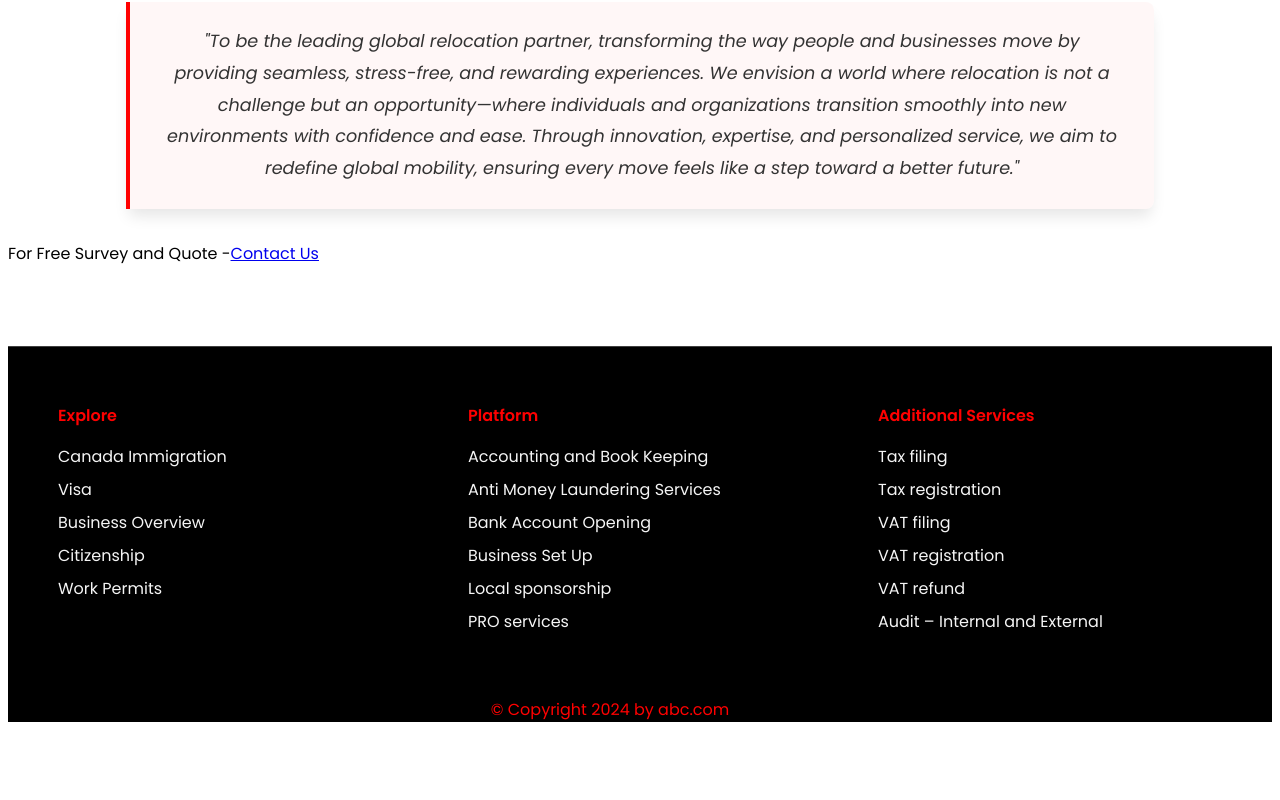
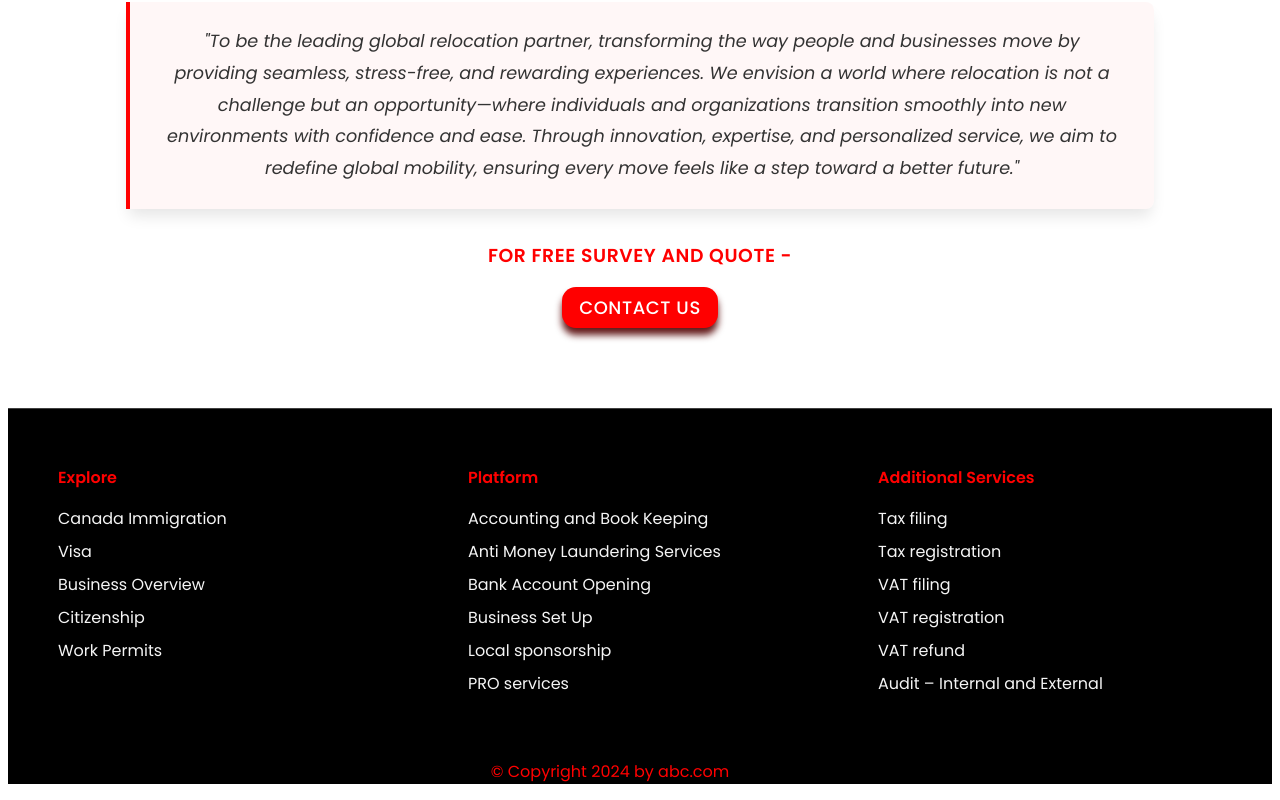
Before and after one commit to Mir-pes/ipanac-1, a React (Vite) app: page / in a window 1280 px wide. Shown: the part 1773-2573 px from the top of the page. Before the commit the page ends 2511 px from the top, so only its background shows below. Built offline with nearby package versions, Linux system fonts and the light colour scheme.

Commit message:
Update WhyChoose.css

```diff
--- a/src/WhyChoose.css
+++ b/src/WhyChoose.css
@@ -165,6 +165,79 @@
   color: #737373;
 }
 
+.flash-message {
+  margin-top: 28px;
+  display: flex;
+  text-align: center;
+  flex-direction: column;
+  justify-content: center;
+  color: red;
+  font-size: 18.8px;
+  font-weight: 550;
+  text-transform: uppercase;
+  letter-spacing: 0.6px;
+
+  animation:
+    fadeIn 0.6s ease-out,
+    subtleBounce 2s infinite;
+
+  transition: all 0.3s ease;
+}
+
+.flash-message:hover {
+  color: #ff0000;
+  text-shadow: 0 0 8px rgba(255, 0, 0, 0.3);
+}
+
+@keyframes fadeIn {
+  from { opacity: 0; transform: translateY(-10px); }
+  to { opacity: 1; transform: translateY(0); }
+}
+
+@keyframes subtleBounce {
+  0%, 100% { transform: translateY(0); }
+  50% { transform: translateY(-3px); }
+}
+
+.contact-us{
+  display: inline-block;
+  margin-top: 17.2px;
+  border: 1px solid black;
+  border: none;
+  max-width: 300px;
+  padding: 7px 17px;
+  margin-left: auto;
+  margin-right: auto;
+  background-color: red;
+  color:white;
+  border-radius:14px;
+  font-size: 18px;
+  font-weight: 450;
+  text-decoration: none !important;
+  box-shadow: 0 7px 7px rgba(85, 5, 5, 0.918);
+  transition: all 0.3s ease;
+
+
+
+}
+
+.contact-us:hover {
+  background-color: red;
+  transform: translateY(-3.2px);
+  box-shadow: 0 6px 8px rgba(0, 0, 0, 0.2);
+}
+
+.contact-us:active {
+  transform: translateY(1px);
+  box-shadow: 0 2px 4px rgba(0, 0, 0, 0.1);
+}
+
+.contact-us:focus {
+  outline: none;
+  box-shadow: 0 0 0 3px rgb(172, 13, 13);
+}
+
+
 /* Mobile Responsive Additions */
 @media (max-width: 768px) {
   .workflow-container {
```
